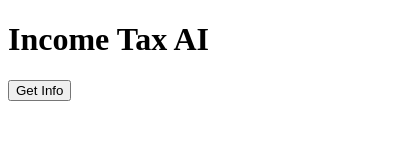
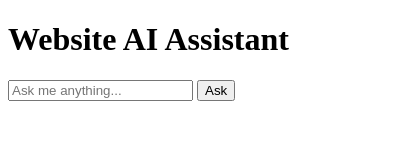
Before and after one commit to mhalsa-aine/404-Brains_E101A, a browser extension: page income_tax_ai_extension/popup.html in a window 400 px wide. Drawn offline with Linux system fonts and the light colour scheme.

Commit message:
Update popup.html

```diff
--- a/income_tax_ai_extension/popup.html
+++ b/income_tax_ai_extension/popup.html
@@ -1,12 +1,17 @@
 <!DOCTYPE html>
 <html>
   <head>
-    <title>Income Tax AI</title>
+    <title>Website AI Assistant</title>
   </head>
   <body>
-    <h1>Income Tax AI</h1>
-    <button id="getInfo">Get Info</button>
-    <div id="messageArea"></div>
+    <h1>Website AI Assistant</h1>
+
+    <!-- SHIZA Chat UI -->
+    <input id="userInput" placeholder="Ask me anything..." />
+    <button id="askBtn">Ask</button>
+
+    <div id="chat"></div>
+
     <script src="popup.js"></script>
   </body>
 </html>
```
